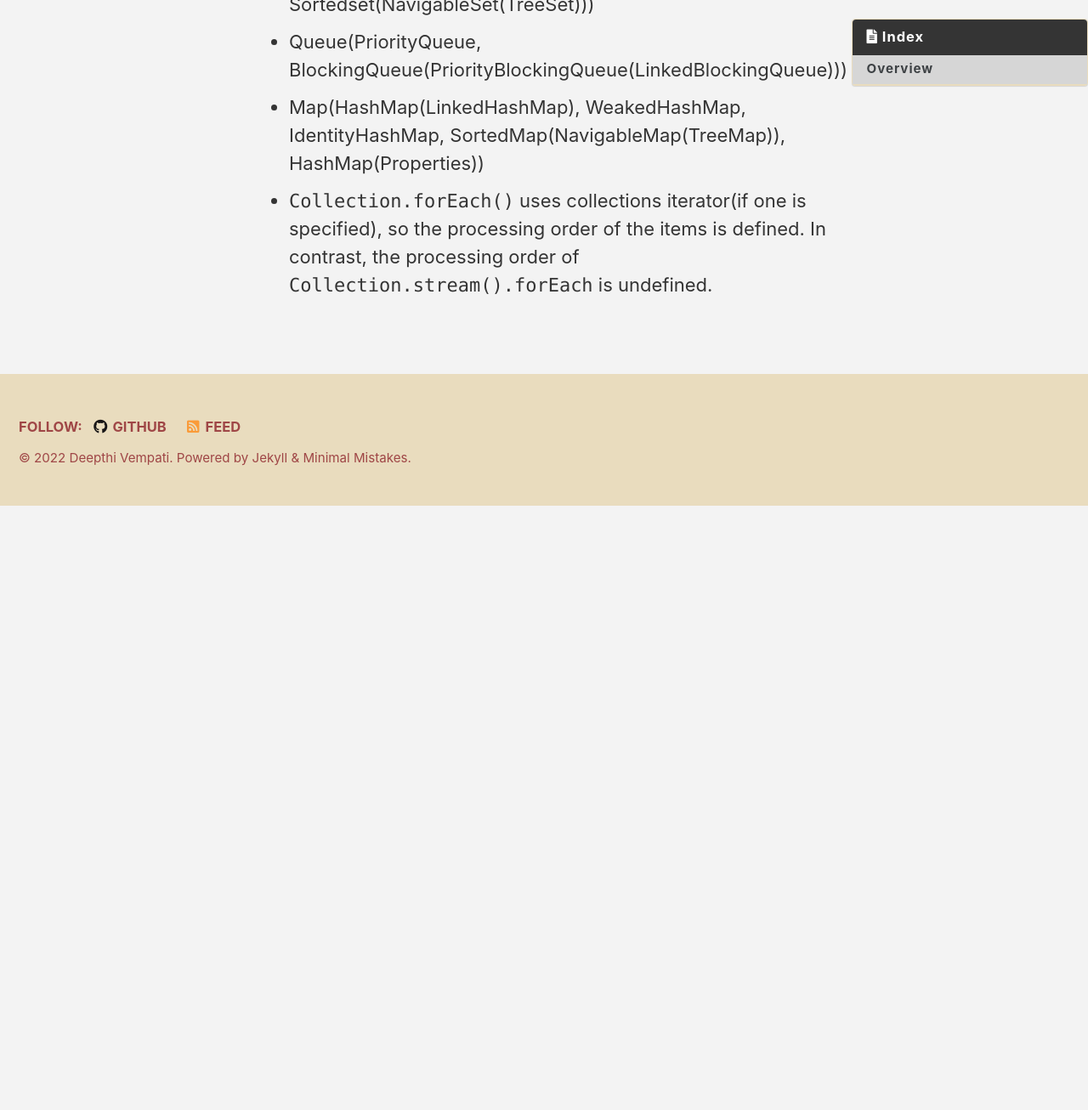
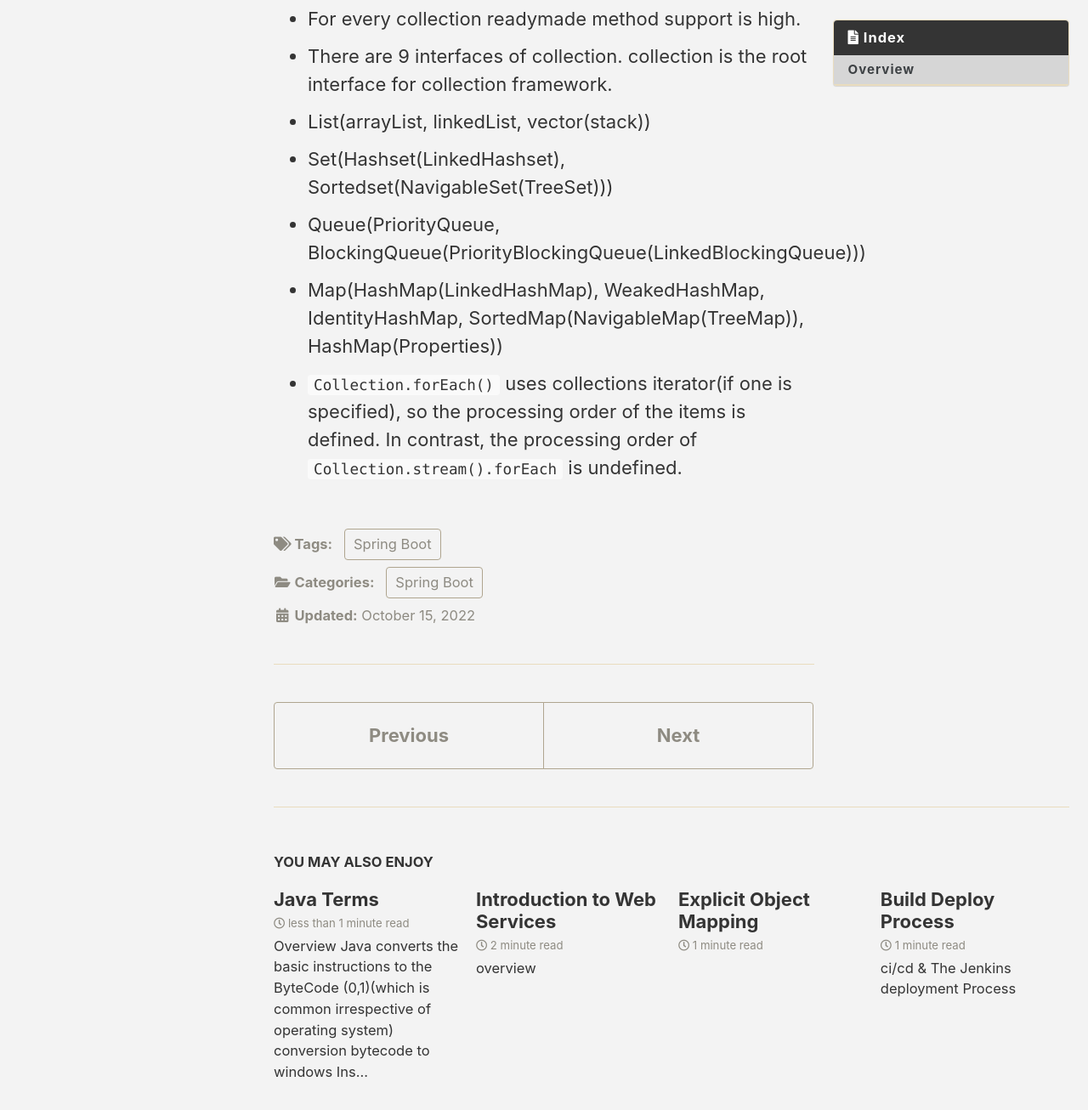
Before and after one commit to deepthivempati/deepthivempati.github.io, a Jekyll site: the page built from _posts/springboot/2022-10-17-collections.md, in a window 1280 px wide and 1400 px high, scrolled down 830 px. Shown: the top 1306 px of the window at 85% size. Built offline with Jekyll 4.4.1, drawn with Linux system fonts in a browser that asks for light colours; cached includes are drawn as plain includes; our own code applies the rules of GitHub Pages for plain Markdown files; before the commit the page ends 1425 px from its top, so only the background shows below that; some of the changed text lies outside the part shown.

Commit message:
java-terms

```diff
--- /dev/null
+++ b/_posts/java/2022-11-01-java-terms.md
@@ -0,0 +1,16 @@
+---
+title:  "Java Terms"
+date:   2022-11-01 22:02:00
+categories: ['Java']
+tags: ['Java']
+---
+
+## Overview
+* Java converts the basic instructions to the **ByteCode (0,1)**(which is common irrespective of operating system)
+* conversion bytecode to windows Instructions is through(windows JVM --> piece of software) because windows instructions can only understand normal language (or) instructions specific to that OS.
+* ex: windows instructions, linux instructions.
+* we get bytecode when Java code is compiled to run the program on the specific operating system which is called as **Execution**.
+* During Execution, we use JVM to convert Bytecode to windows specific instructions.
+* **JVM(Java Virtual Machine)** --> runs java byteCode.
+* **JRE(Java Runtime Environment)** --> JVM+libraries+other components. Application users use JRE (user who uses developed app--using a website)
+* **JDK(Java Development Kit)** --> JVM+Compilers+Debuggers. Application Developers use JDK
--- a/_posts/java/2022-10-17-collections.md
+++ b/_posts/springboot/2022-10-17-collections.md
@@ -1,8 +1,8 @@
 ---
 title:  "Collections"
 date:   2022-10-14 18:30:00
-categories: ['Java']
-tags: ['Java']
+categories: ['Spring Boot']
+tags: ['Spring Boot']
 ---
 
 {% include toc title="Index" %}
```
Also changed, not shown: _posts/springboot/2022-10-14-sorting-comparator.md (renamed from _posts/java/2022-10-14-sorting-comparator.md, +2 -2 lines).
